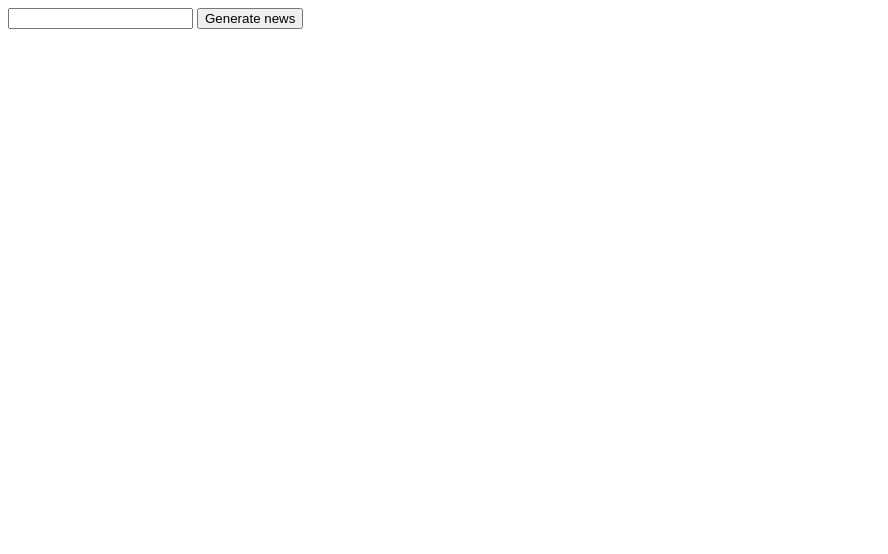
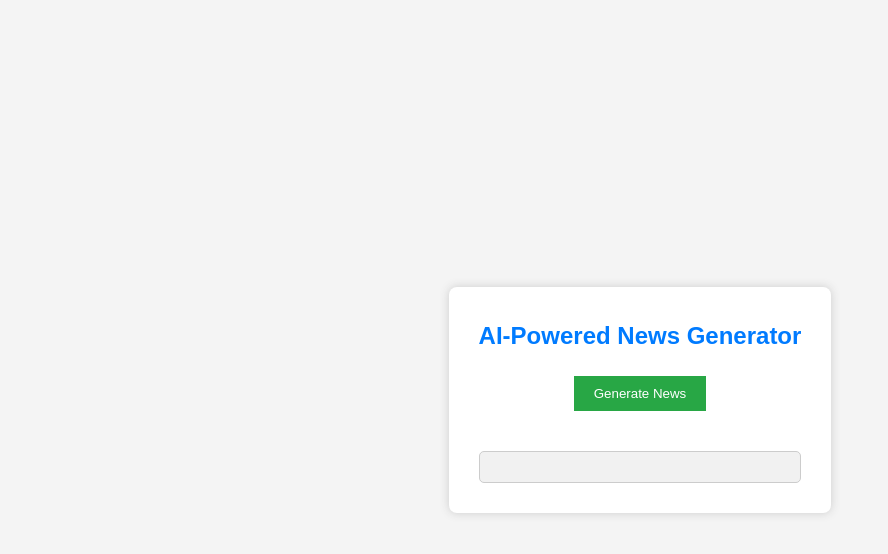
Before and after one commit to GayatriBhangle/News_Generator_LLM_Task, a plain HTML site: page index.html in a window 1280 px wide. Shown: the whole page, without its empty margins (0-888 px from the left). Drawn offline with Linux system fonts and the light colour scheme.

Commit message:
Modified index.html and script.js

```diff
--- a/index.html
+++ b/index.html
@@ -1,38 +1,18 @@
-<html>
-  <body>
-    <input id="input" type="text">
-    <button onclick="getNews()">Generate news</button>
-    <div id="result">
+<!DOCTYPE html>
+<html lang="en">
+<head>
+  <meta charset="UTF-8">
+  <meta name="viewport" content="width=device-width, initial-scale=1.0">
+  <title>News Generator</title>
+  <link rel="stylesheet" href="style.css">
+</head>
+<body>
+  <div class="container">
+    <h1>AI-Powered News Generator</h1>
+    <button onclick="getNews()">Generate News</button>
+    <div id="news-container"></div>
+  </div>
 
-    </div>
-    <script>
-        const input = document.getElementById("input");
-      async function getNews() {
-        const API_KEY =
-          "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";
-        const response = await fetch("https://api.groq.com/openai/v1/chat/completions", {
-          method: "post",
-          headers: {
-            "Content-Type": "application/json",
-            Authorization: "Bearer " + API_KEY,
-          },
-          body: JSON.stringify({
-            model: "llama-3.3-70b-versatile",
-            messages: [
-              {
-                role: "user",
-                content: "Generate news on topic"+ input.value +" in div tag with css no html and body tag",
-              },
-            ],
-          }),
-        });
-        const body = await response.json();
-        console.log(body);
-        const newDiv = document.createElement('div');
-        newDiv.innerHTML = body.choices[0].message.content;
-        document.getElementById('result').appendChild(newDiv)
-
-      }
-    </script>
-  </body>
+  <script src="script.js"></script>
+</body>
 </html>
--- a/script.js
+++ b/script.js
@@ -1,5 +1,4 @@
-const API_KEY = "YOUR_GROQ_API_KEY";  // Replace with your LLM API Key
-
+const API_KEY = "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";
 async function getNews() {
   const newsContainer = document.getElementById("news-container");
   newsContainer.innerHTML = "Generating news...";
```
